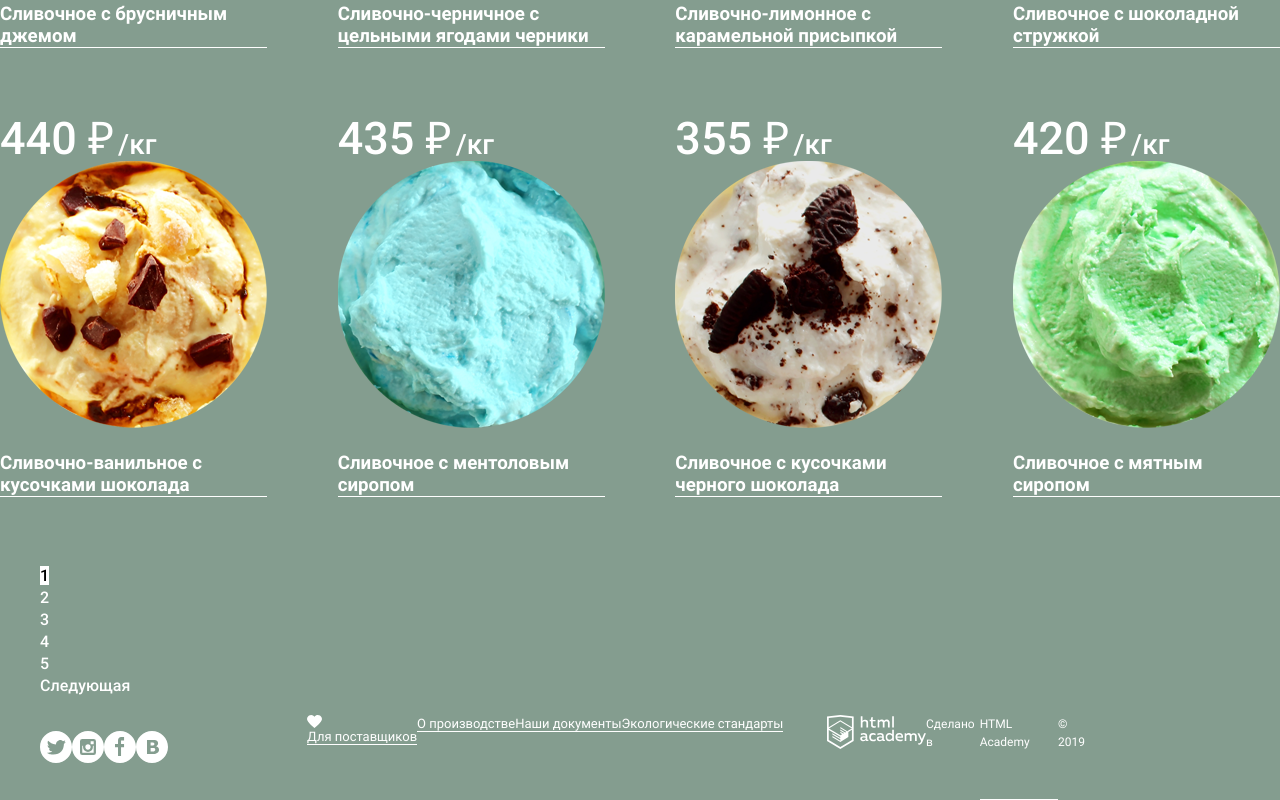
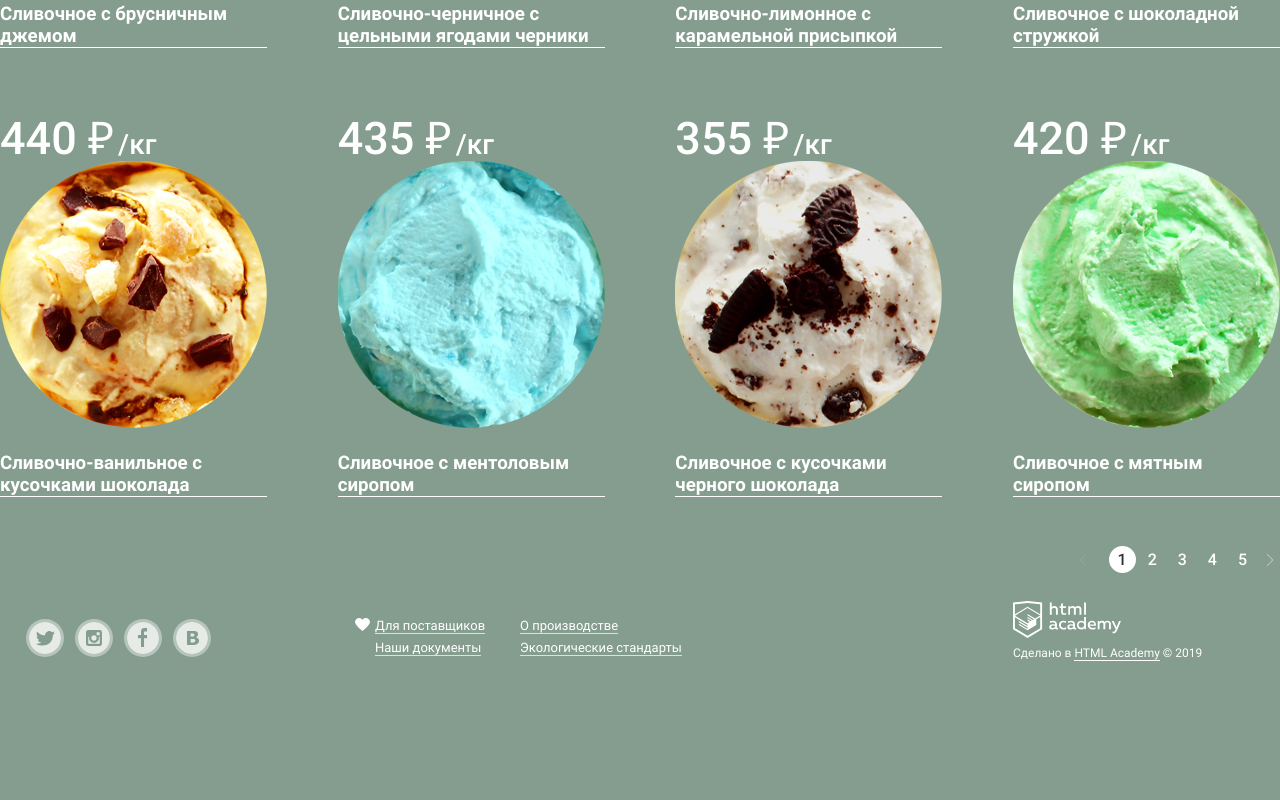
Before and after one commit to chuchi666/692341-gllacy-25, a plain HTML site: page catalog.html in a window 1280 px wide. Shown: the part 1571-2371 px from the top of the page. After the commit the page ends 2258 px from the top, so only its background shows below. Drawn offline with Linux system fonts and the light colour scheme.

Commit message:
Сделана пагинация и footer

```diff
--- a/catalog.html
+++ b/catalog.html
@@ -284,24 +284,13 @@
           </li>
         </ul>
         <ul class="catalog__pagination pagination">
-          <li>
-            <a class="pagination__item pagination__item--current" href="#">1</a>
-          </li>
-          <li>
-            <a class="pagination__item" href="#">2</a>
-          </li>
-          <li>
-            <a class="pagination__item" href="#">3</a>
-          </li>
-          <li>
-            <a class="pagination__item" href="#">4</a>
-          </li>
-          <li>
-            <a class="pagination__item" href="#">5</a>
-          </li>
-          <li>
-            <a class="pagination__item pagination__item--next" href="#">Следующая</a>
-          </li>
+          <li class="pagination__item"><a class="pagination__link" aria-label="previous-catalog-list"></a></li>
+          <li class="pagination__item"><a class="pagination__link pagination__link--current">1</a></li>
+          <li class="pagination__item"><a class="pagination__link" href="#">2</a></li>
+          <li class="pagination__item"><a class="pagination__link" href="#">3</a></li>
+          <li class="pagination__item"><a class="pagination__link" href="#">4</a></li>
+          <li class="pagination__item"><a class="pagination__link" href="#">5</a></li>
+          <li class="pagination__item"><a class="pagination__link pagination__link--next" href="#" aria-label="next-catalog-list"></a></li>
         </ul>
       </section>
     </main>
@@ -321,8 +310,8 @@
         </li>
       </ul>
       <ul class="main-footer__additional additional-info">
-        <li class="additional-info__item additional-info__item--active">
-          <a class="icon-before additional-info__link additional-info__link--heart" href="#">Для поставщиков</a>
+        <li class="additional-info__item additional-info__item--heart">
+          <a class="icon-before additional-info__link" href="#">Для поставщиков</a>
         </li>
         <li class="additional-info__item">
           <a class="additional-info__link"  href="#">О производстве</a>
@@ -334,7 +323,12 @@
           <a class="additional-info__link"  href="#">Экологические стандарты</a>
         </li>
       </ul>
-        <a class="icon-before main-footer__copyright copyright"  href="https://htmlacademy.ru/intensive/htmlcss">Сделано в <span>HTML Academy</span>  &#169; 2019</a>
+      <div class="main-footer__copyright copyright">
+        <a class="copyright__link" href="https://htmlacademy.ru/intensive/htmlcss">
+          <img src="img/logo-htmlacademy.svg" width="108" height="39" alt="Логотип HTML Academy">
+        </a>
+        <p class="copyright__text">Сделано в <a class="copyright__link" href="https://htmlacademy.ru/intensive/htmlcss">HTML Academy</a> &#169; 2019</p>
+      </div>
     </footer>
   </body>
 </html>
--- a/css/style.css
+++ b/css/style.css
@@ -186,6 +186,8 @@ img {
 
 .header-info {
   font-weight: 700;
+
+  padding-right: 180px;
 }
 
 .header-info__hours {
@@ -235,6 +237,8 @@ img {
 .price__amount {
   font-size: 45px;
   line-height: 45px;
+
+  padding-top: 50px;
 }
 
 .price__weight {
@@ -321,64 +325,6 @@ img {
   font-weight: 700;
 }
 
-.social {
-  list-style: none;
-}
-
-.social__link::before {
-  width: 32px;
-  height: 32px;
-}
-
-.social__link--Twitter::before {
-  background-image: url('../img/twitter.svg');
-}
-
-.social__link--Instagram::before {
-  background-image: url('../img/instagram.svg');
-}
-
-.social__link--Facebook::before {
-  background-image: url('../img/fb.svg');
-}
-
-.social__link--Вконтакте::before {
-  background-image: url('../img/vk.svg');
-}
-
-.additional-info {
-  list-style: none;
-  font-size: 13px;
-  line-height: 18px;
-  font-weight: 400;
-}
-
-.additional-info__link {
-  border-bottom: 1px solid #ffffff;
-}
-
-.additional-info__link--heart::before {
-  width: 15px;
-  height: 13px;
-  background-image: url('../img/heart.svg');
-}
-
-.copyright {
-  font-size: 12px;
-  line-height: 18px;
-  font-weight: 400;
-}
-
-.copyright::before {
-  width: 108px;
-  height: 39px;
-  background-image: url('../img/logo-htmlacademy.svg');
-}
-
-.copyright span {
-  border-bottom: 1px solid #ffffff;
-}
-
 .breadcrumbs {
   font-size: 14px;
   line-height: 16px;
@@ -413,14 +359,7 @@ img {
   border-bottom: 1px solid #ffffff;
 }
 
-.pagination {
-  list-style: none;
-}
 
-.pagination__item--current {
-  color: #000000;
-  background-color: #ffffff;
-}
 
 /* Строим сетку */
 
@@ -437,8 +376,7 @@ img {
 }
 
 .main-header,
-.main-header__navigation,
-.main-footer {
+.main-header__navigation {
   display: flex;
 }
 
@@ -594,12 +532,164 @@ img {
   height: 220px;
 }
 
+
+/* Footer */
+
 .main-footer {
-  margin-top: 18px;
+  display: flex;
+  align-items: flex-end;
+  justify-content: flex-start;
 
-  /* временно для сетки */
-  min-height: 85px;
+  margin-top: 10px;
+  padding-bottom: 25px;
 }
+
+.main-footer__social {
+  display: flex;
+  flex-wrap: wrap;
+  justify-content: flex-start;
+  flex-shrink: 0;
+
+  margin: 0;
+  padding: 0;
+  list-style: none;
+  padding-bottom: 5px;
+  padding-left: 26px;
+  margin-right: 26px;
+  max-width: 267px;
+}
+
+.social__link {
+  display: inline-block;
+
+  margin-right: 11px;
+  width: 38px;
+  height: 38px;
+
+  color: #e6ebe9;
+  vertical-align: top;
+  opacity: 0.8;
+  border-radius: 50%;
+  border: 3px solid rgba(255, 255, 255, 0.5);
+  background-repeat: no-repeat;
+  background-position: 0 0;
+}
+
+.social__link--Twitter {
+  background-image: url('../img/twitter.svg');
+}
+
+.social__link--Instagram {
+  background-image: url('../img/instagram.svg');
+}
+
+.social__link--Facebook {
+  background-image: url('../img/fb.svg');
+}
+
+.social__link--Вконтакте {
+  background-image: url('../img/vk.svg');
+}
+
+.social__link:hover,
+.social__link:focus {
+  opacity: 1;
+  border-color: rgba(255, 255, 255, 0.7);
+}
+
+.social__link:active {
+  opacity: 0.7;
+  box-shadow: inset 0 2px 1px 0px #888888;
+}
+
+.main-footer__additional {
+  display: flex;
+  flex-wrap: wrap;
+  justify-content: flex-start;
+  flex-shrink: 0;
+
+  margin: 0;
+  margin-right: 26px;
+  padding: 0;
+  padding-left: 107px;
+  padding-right: 120px;
+  padding-bottom: 1px;
+  width: 560px;
+}
+
+.additional-info {
+  list-style: none;
+}
+
+.additional-info__item {
+  margin-right: 5px;
+  padding-left: 20px;
+
+  min-width: 140px;
+}
+
+.additional-info__item--heart {
+  position: relative;
+
+  font-weight: 700;
+}
+
+.additional-info__item--heart::before {
+  content: '';
+
+  position: absolute;
+  left: 0;
+  top: 1px;
+
+  width: 15px;
+  height: 13px;
+  background-image: url('../img/heart.svg');
+}
+
+.additional-info__link {
+  font-size: 13px;
+  line-height: 18px;
+  font-weight: 400;
+  color: #ffffff;
+  border-bottom: 0.5px solid rgba(255, 255, 255, 0.7);
+  vertical-align: top;
+}
+
+.main-footer__copyright {
+  display: flex;
+  flex-wrap: wrap;
+
+  margin-left: auto;
+  max-width: 267px;
+}
+
+.copyright {
+  font-size: 12px;
+  line-height: 18px;
+  font-weight: 400;
+  color: #fefefe;
+}
+
+.copyright__link:last-child {
+  color: #fefefe;
+  border-bottom: 1px solid #fefefe;
+}
+
+.copyright__text {
+  margin: 0;
+  padding: 0;
+  margin-top: 1px;
+}
+
+.copyright__link:last-child:hover,
+.copyright__link:last-child:focus,
+.additional-info__link:hover,
+.additional-info__link:focus {
+  color: #ffbc9e;
+  border-bottom: 0.5px solid #ffbc9e;
+}
+
+/* ----------------- */
 
 .main-footer__map {
   width: 1200px;
@@ -613,40 +703,60 @@ img {
   min-height: 430px;
 }
 
-.main-footer__social {
-  display: flex;
-
-  width: 267px;
-
-  /* временно для сетки */
-  min-height: 40px;
-}
-
-.main-footer__additional {
-  display: flex;
-
-  margin: 0;
-
-  width: 560px;
-}
-
-.main-footer__copyright {
-  display: flex;
-
-  width: 267px;
-}
-
 .page-main__breadcrumbs {
   display :flex;
   flex-direction: row;
 }
 
-/* микросетка */
+/* пагинация */
 
-.header-info {
-  padding-right: 180px;
+.catalog__pagination {
+  display: flex;
+  flex-wrap: wrap;
+  justify-content: flex-end;
+
+  margin: 0;
+  margin-bottom: 30px;
+  padding: 0;
 }
 
-.price__amount {
-  padding-top: 50px;
+.pagination {
+  list-style: none;
 }
+
+.pagination__link {
+  font-size: 16px;
+  line-height: 18px;
+  color: #ffffff;
+  margin-right: 3px;
+  padding: 4px 9px;
+
+  border-radius: 50%;
+}
+
+.pagination__link[href]:hover,
+.pagination__link[href]:focus {
+  background-color: rgba(255, 255, 255, 0.2);
+}
+
+.pagination__link[href]:active,
+.pagination__link--current {
+  color: #323232;
+
+  background-color: #ffffff;
+}
+
+.pagination__item:first-child,
+.pagination__item:last-child {
+  background-image: url('../img/icon-right-small.svg');
+  background-repeat: no-repeat;
+  background-position: 50% 50%;
+}
+
+.pagination__item:first-child {
+  margin-left: 10px;
+  margin-right: 15px;
+
+  opacity: 0.2;
+  transform: rotate(180deg);
+}
```
Also changed, not shown: index.html (+9 -4 lines).
